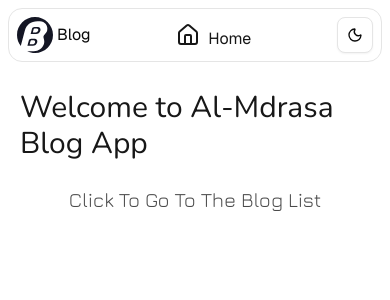
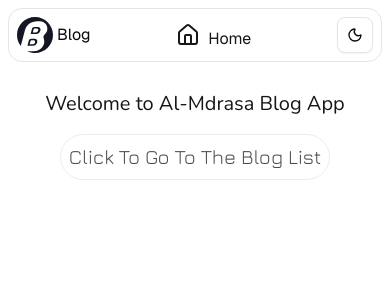
Before and after one commit to MostafaGamalBisher/Blog-App, a Next.js app: page / in a window 390 px wide. Shown: the top 300 px of the page. Built offline with nearby package versions, Linux system fonts and the light colour scheme.

Commit message:
feat: adjust typography and add border to blog link for improved UI consistency

```diff
--- a/src/app/page.tsx
+++ b/src/app/page.tsx
@@ -3,12 +3,12 @@ import Link from 'next/link';
 export default function Home() {
   return (
     <div className="m-5 flex flex-col items-center justify-center gap-4">
-      <p className="text-primary font-nunito text-3xl">
+      <p className="text-primary font-nunito text-xl lg:text-3xl">
         Welcome to Al-Mdrasa Blog App
       </p>
       <Link
         href={'/blog'}
-        className="bg-background font-heading animate-pulse cursor-pointer rounded-4xl p-2 text-xl transition-all"
+        className="bg-background font-heading animate-pulse cursor-pointer rounded-4xl border p-2 text-xl transition-all"
       >
         Click To Go To The Blog List
       </Link>
```
